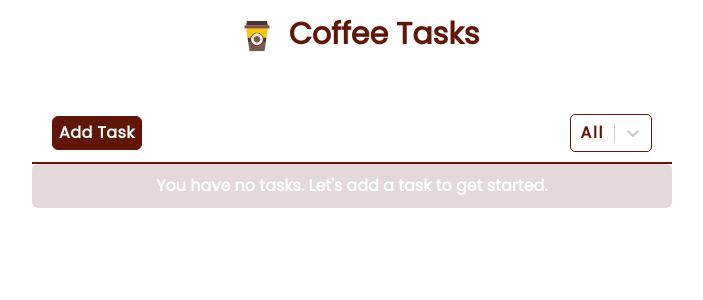
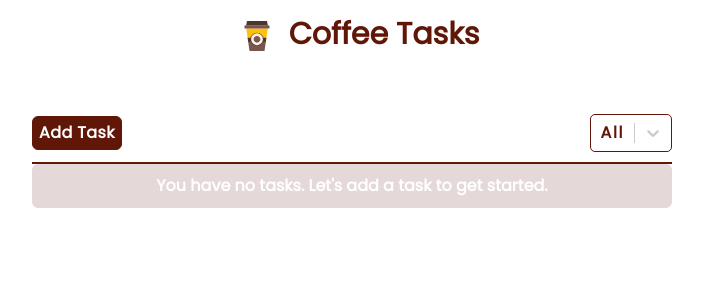
Before and after one commit to SauveJeanLuc/coffee-tasks, a React (Vite) app: page / in a window 1280 px wide. Shown: the top 300 px of the page, without its empty margins (288-991 px from the left). Built offline with nearby package versions, Linux system fonts and the light colour scheme.

Commit message:
burn: remove padding to match layout figma

```diff
--- a/src/components/Nav.jsx
+++ b/src/components/Nav.jsx
@@ -17,7 +17,7 @@ export default function Nav({ setTodos, setFilter }) {
   };
 
   return (
-    <div className='flex justify-between px-5 py-2.5 border-b-2 border-coffeeDark'>
+    <div className='flex justify-between py-2.5 border-b-2 border-coffeeDark'>
       <PopUp visible={popUpvisible} trigger={setPopUpvisible} setTodos={setTodos} />
 
       <div className='w-[100%] flex justify-between align-middle'>
```
